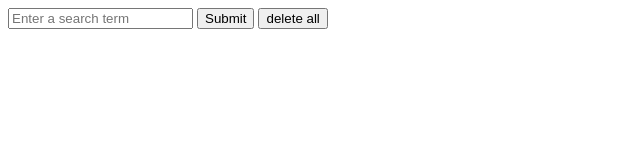
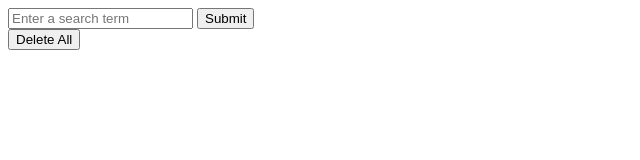
Before and after one commit to kirra-hyde/giphy, a plain HTML site: page index.html in a window 1280 px wide. Shown: the whole page, without its empty margins (0-640 px from the left). Drawn offline with nearby package versions, Linux system fonts and the light colour scheme.

Commit message:
moved delete button

```diff
--- a/app.js
+++ b/app.js
@@ -15,6 +15,7 @@ async function addGiphy() {
   &api_key=MhAodEJIJxQMxW9XqxKjyXfNYdLoOIym&limit=1`);
 
   postGiphy(giphy);
+  console.log(giphy);
 }
 
 $("#submit").on("click", function(e){
--- a/index.html
+++ b/index.html
@@ -10,11 +10,11 @@
 <form>
   <input placeholder="Enter a search term" id="search-term">
   <input type="submit" id="submit">
-  <button>delete all</button>
 </form>
 <div class="giphy-canvas">
 
 </div>
+<button>Delete All</button>
 
 <script src="https://unpkg.com/jquery"></script>
 <script src="https://unpkg.com/axios/dist/axios.js"></script>
```
